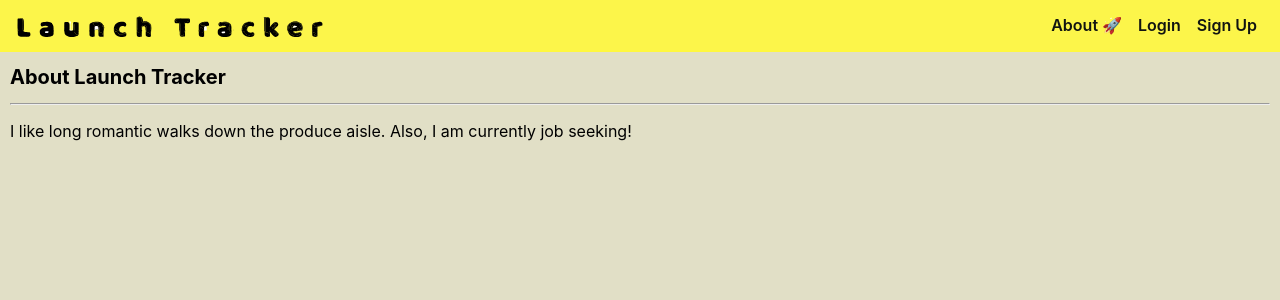
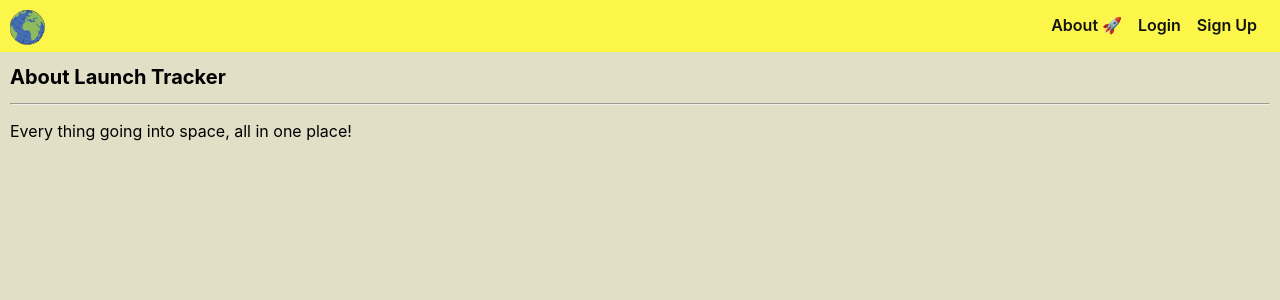
Before and after one commit to andrewwinke123/launch-tracker, a Django app: page /about/ in a window 1280 px wide. Shown: the top 300 px of the page. Run offline with Django 4.2, Linux system fonts and the light colour scheme.

Commit message:
condistionally rendering the logo vs the globe depending on which page in the nav

```diff
--- a/main_app/static/css/base.css
+++ b/main_app/static/css/base.css
@@ -287,3 +287,13 @@ nav li {
     display: none !important;
   }
 }
+
+.globe-container img {
+  width: 35px; /* Change this value based on your requirement */
+  height: auto;
+}
+
+.logo-image {
+  width: 50px; /* Change this value based on your requirement */
+  height: auto;
+}
--- a/main_app/templates/about.html
+++ b/main_app/templates/about.html
@@ -5,7 +5,7 @@
 <h1>About Launch Tracker</h1>
 <hr />
 <p class="page-content">
-  I like long romantic walks down the produce aisle. Also, I am currently job seeking!
+  Every thing going into space, all in one place!
 </p>
 
 {% endblock %}
--- a/main_app/templates/base.html
+++ b/main_app/templates/base.html
@@ -20,10 +20,20 @@
   <header>
     <div class="grounded-container">
       <a href="/">
+        {% if request.path == "/" %}
         <img
-          src="{% static 'images/launch-tracker-logo.svg' %}"
-          alt="The Launch Tracker Logo"
+        src="{% static 'images/launch-tracker-logo.svg' %}"
+        alt="The Launch Tracker Logo"
         >
+        {% else %}
+        <div class="globe-container">
+          <img
+            src="{% static 'images/spinnign-globe-small.svg' %}"
+            alt="The Spinning Globe"
+            class="logo-image"
+          >
+        </div>
+          {% endif %}
       </a>
     </div>
     <nav>
--- a/main_app/templates/launches/index.html
+++ b/main_app/templates/launches/index.html
@@ -38,7 +38,7 @@
           {% else %}
             <img
               id="launch-img-{{ launch.id }}"
-              src="{% static 'images/cropped-grounded.jpg' %}"
+              src="{% static 'images/grounded-small.jpg' %}"
               alt="load"
             >
           {% endif %}
@@ -59,7 +59,7 @@
         e.preventDefault()
         var launchId = this.dataset.launchId
         var img = document.getElementById('launch-img-' + launchId)
-        img.src = "{% static 'images/cropped-launch-tracker-animation.gif' %}"
+        img.src = "{% static 'images/launch-tracker-animation-small.gif' %}"
         setTimeout(function() {
           window.location.href = trigger.href
         }, 3500)
```
Also changed, not shown: main_app/static/images/grounded-small.jpg (added), main_app/static/images/launch-tracker-animation-small.gif (added), main_app/static/images/launch-tracker-logo.svg, main_app/static/images/spinnign-globe-small.svg (added).
